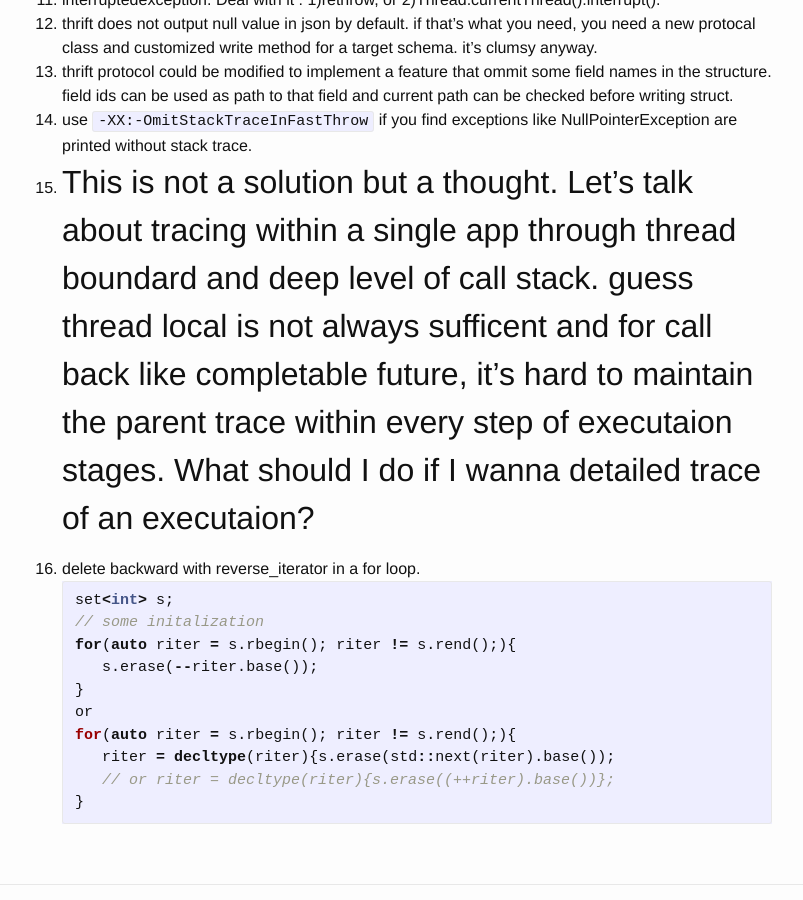
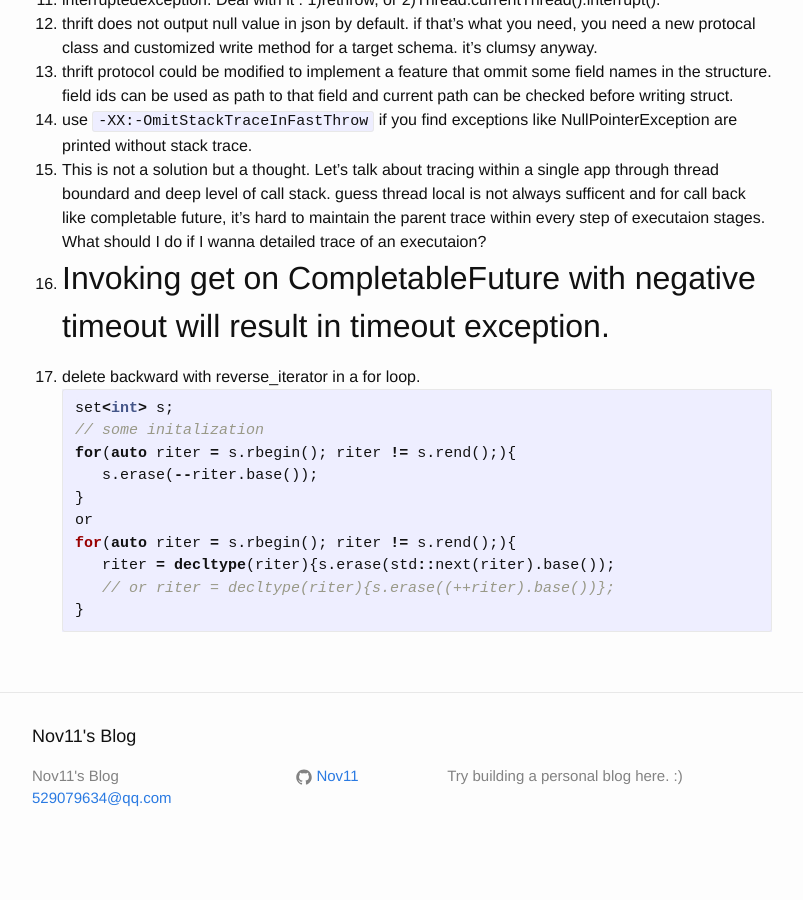
Before and after one commit to Nov11/Nov11.github.io, a Jekyll site: the page built from _posts/2018-06-04-notes-of-miscellaneousness.md, in a window 1280 px wide and 900 px high, scrolled down 1022 px. Shown: the whole window, without its empty margins (238-1041 px from the left). Built offline with Jekyll 4.4.1, drawn with Linux system fonts in a browser that asks for light colours; after the commit the page ends 1892 px from its top, so only the background shows below that.

Commit message:
Update 2018-06-04-notes-of-miscellaneousness.md

````diff
--- a/_posts/2018-06-04-notes-of-miscellaneousness.md
+++ b/_posts/2018-06-04-notes-of-miscellaneousness.md
@@ -37,6 +37,7 @@
 13. thrift protocol could be modified to implement a feature that ommit some field names in the structure. field ids can be used as path to that field and current path can be checked before writing struct.
 14. use ```-XX:-OmitStackTraceInFastThrow``` if you find exceptions like NullPointerException are printed without stack trace.
 15. This is not a solution but a thought. Let's talk about tracing within a single app through thread boundard and deep level of call stack. guess thread local is not always sufficent and for call back like completable future, it's hard to maintain the parent trace within every step of executaion stages. What should I do if I wanna detailed trace of an executaion?
+16. Invoking get on CompletableFuture with negative timeout will result in timeout exception.
 ---------------------------------------
 1. delete backward with reverse_iterator in a for loop.
    ```c++
````
